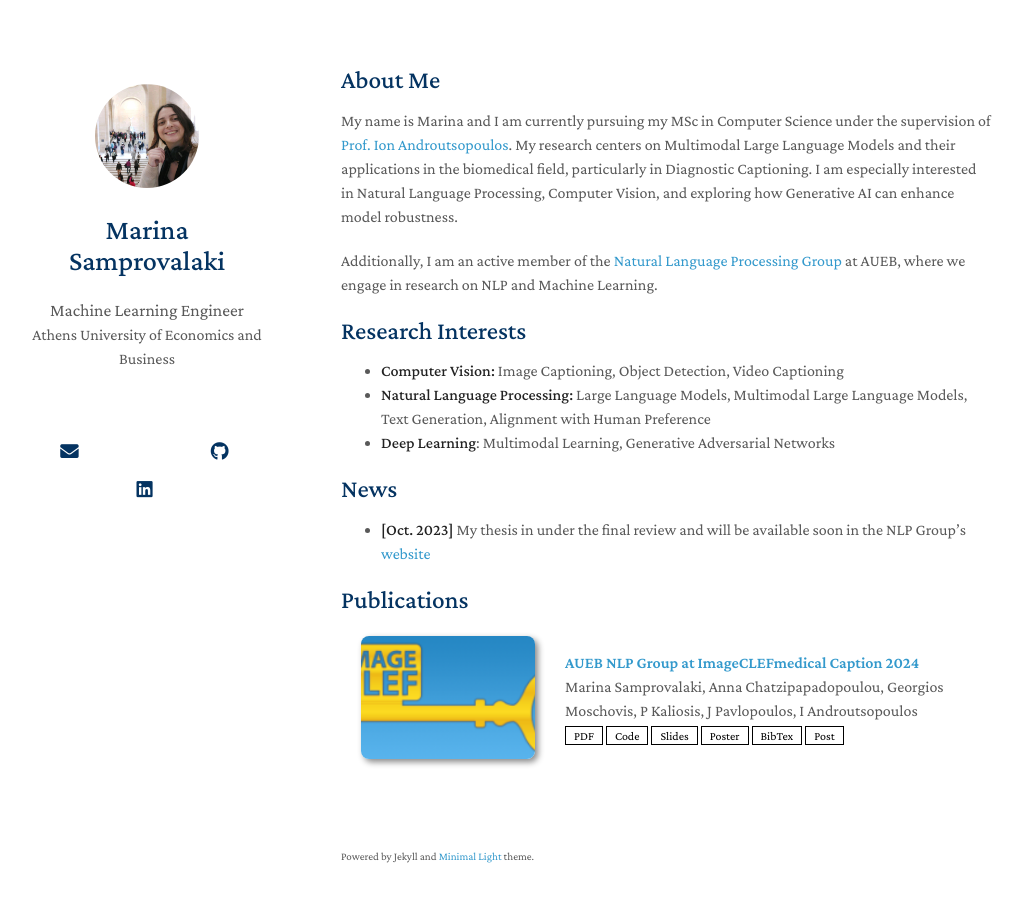
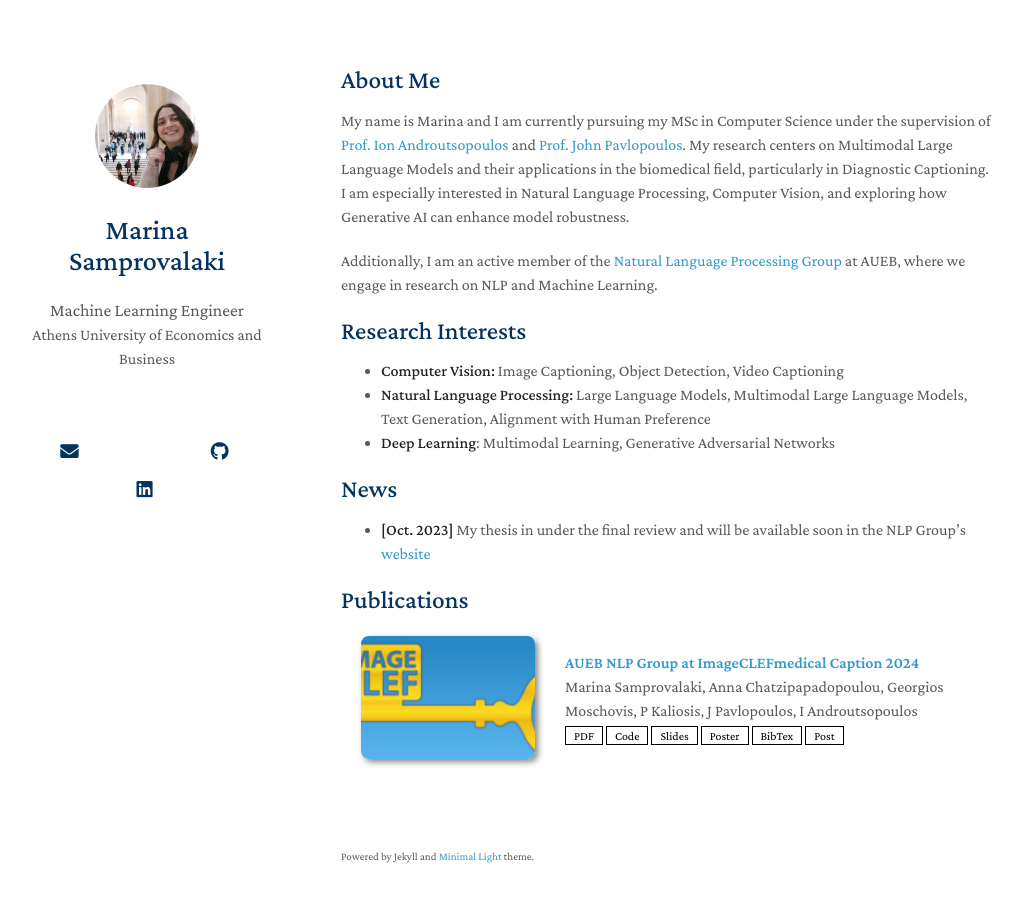
Before and after one commit to msamprovalaki/msamprovalaki.github.io, a Jekyll site: the page built from index.md, in a window 1280 px wide and 937 px high. Shown: the top 902 px of the window, without its empty margins (129-1150 px from the left). Built offline with Jekyll 4.4.1, drawn with Linux system fonts in a browser that asks for light colours; nearby versions of some CDN libraries; a style sheet for code colours, icons or effects is not loaded; our own code applies the rules of GitHub Pages for plain Markdown files.

Commit message:
updated index.md

```diff
--- a/index.md
+++ b/index.md
@@ -4,7 +4,7 @@
 
 ## About Me
 
-My name is Marina and I am currently pursuing my MSc in Computer Science under the supervision of [Prof. Ion Androutsopoulos](https://www2.aueb.gr/users/ion/). My research centers on Multimodal Large Language Models and their applications in the biomedical field, particularly in Diagnostic Captioning. I am especially interested in Natural Language Processing, Computer Vision, and exploring how Generative AI can enhance model robustness.
+My name is Marina and I am currently pursuing my MSc in Computer Science under the supervision of [Prof. Ion Androutsopoulos](https://www2.aueb.gr/users/ion/) and [Prof. John Pavlopoulos](https://ipavlopoulos.github.io). My research centers on Multimodal Large Language Models and their applications in the biomedical field, particularly in Diagnostic Captioning. I am especially interested in Natural Language Processing, Computer Vision, and exploring how Generative AI can enhance model robustness.
 
 Additionally, I am an active member of the [Natural Language Processing Group](http://nlp.cs.aueb.gr/theses.html) at AUEB, where we engage in research on NLP and Machine Learning.
 
```
